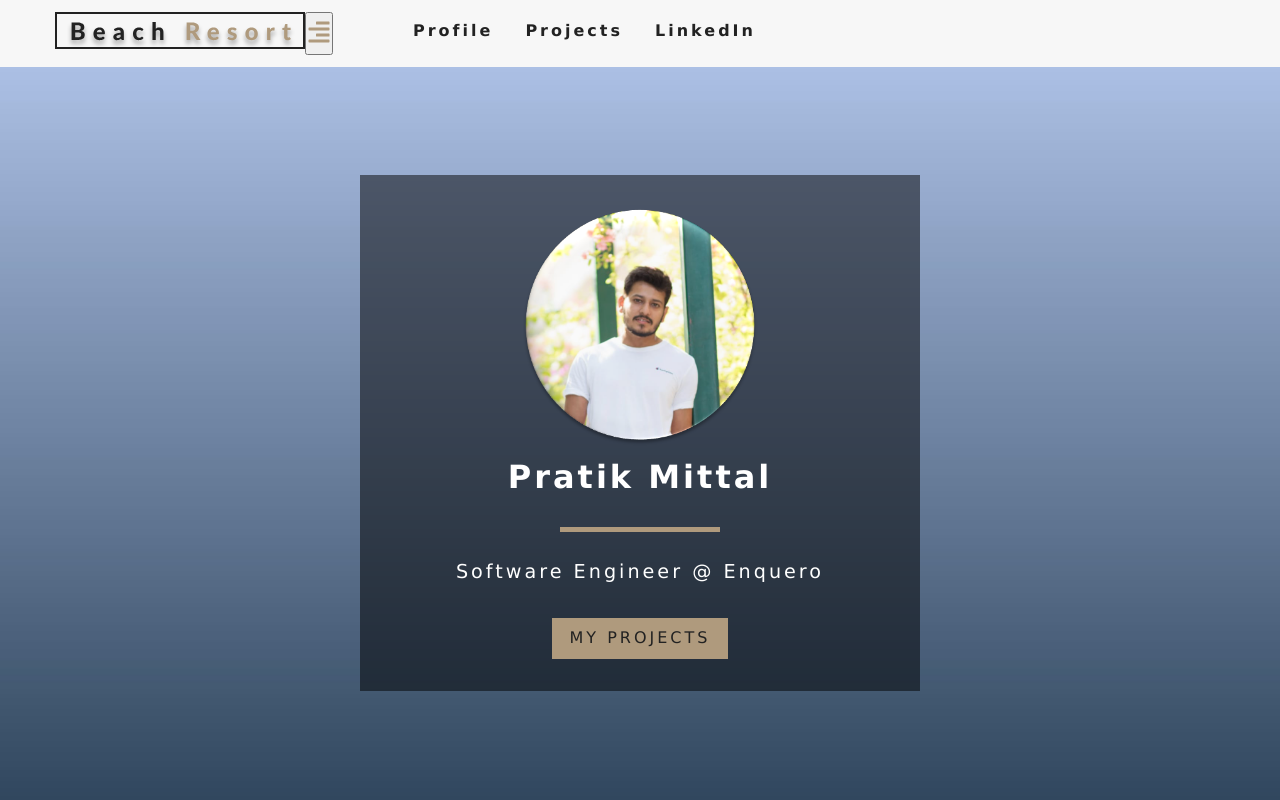
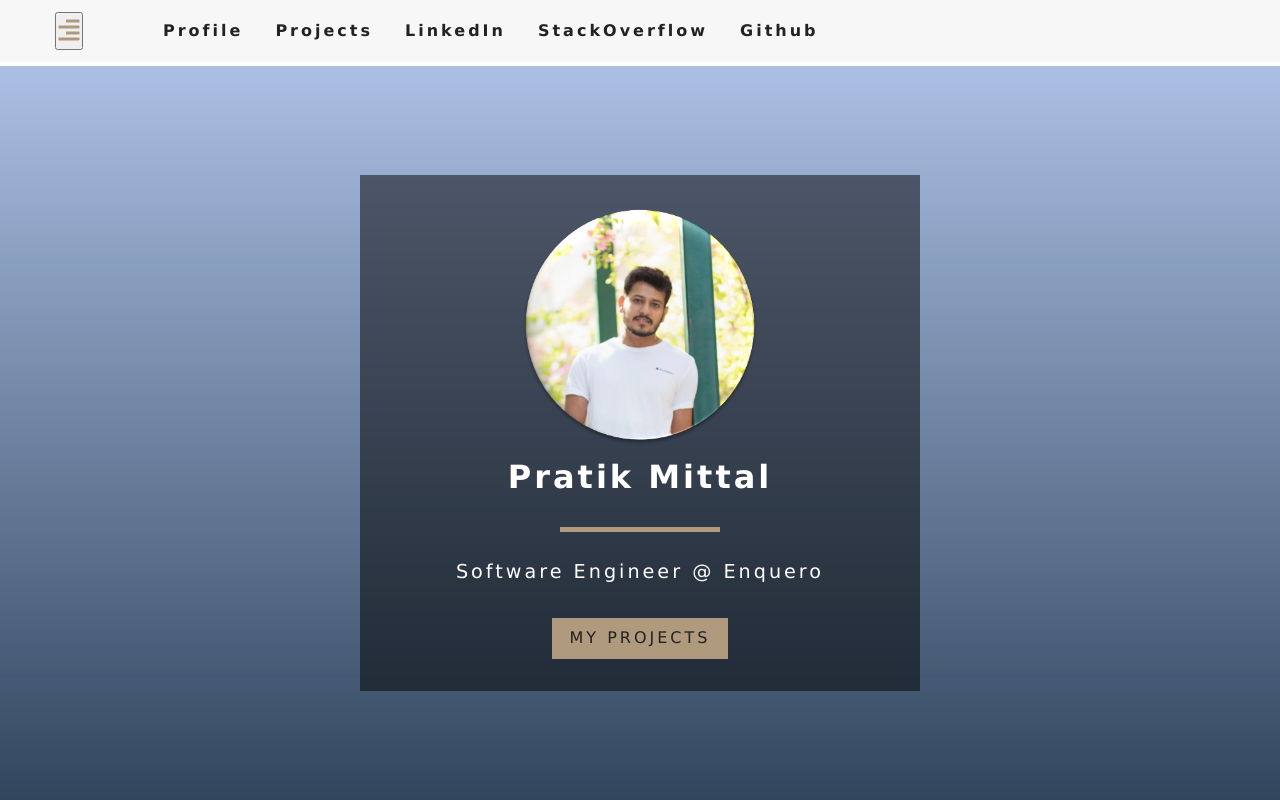
Before and after one commit to pratik1994/Portfolio, a React (Create React App) app: page / in a window 1280 px wide. Shown: the top 800 px of the page. Built offline with nearby package versions, Linux system fonts and the light colour scheme; no server answers.

Commit message:
removed warnings
removed warnings

```diff
--- a/src/component/Banner.js
+++ b/src/component/Banner.js
@@ -1,6 +1,6 @@
 import React from "react";
-import Avatar from '../images/badge.png';
-import {FaAlignRight} from 'react-icons/fa';
+import Avatar from "../images/badge.png";
+// import {FaAlignRight} from 'react-icons/fa';
 
 const Banner = ({ children, title, subtitle }) => {
   return (
--- a/src/component/Navbar.js
+++ b/src/component/Navbar.js
@@ -1,5 +1,4 @@
 import React, { Component } from "react";
-import Logo from "../images/logo.svg";
 import { FaAlignRight } from "react-icons/fa";
 import { Link } from "react-router-dom";
 
@@ -15,9 +14,6 @@
       <nav className="navbar">
         <div className="nav-center">
           <div className="nav-header">
-            <Link to="/">
-              <img src={Logo} alt="Portfolio" />
-            </Link>
             <button
               type="button"
               className="nav-button"
@@ -39,16 +35,29 @@
               <a
                 href="https://www.linkedin.com/in/pratik-mittal-6588b361/"
                 target="_blank"
+                rel="noopener noreferrer"
               >
                 LinkedIn
               </a>
             </li>
-            {/* <li>
-                        <a href='https://stackoverflow.com/users/7682818/pratik-mittal' target="_blank">StackOverflow</a>
-                    </li>
-                    <li>
-                        <a href='https://github.com/pratik1994' target="_blank">Github</a>
-                    </li> */}
+            <li>
+              <a
+                href="https://stackoverflow.com/users/7682818/pratik-mittal"
+                target="_blank"
+                rel="noopener noreferrer"
+              >
+                StackOverflow
+              </a>
+            </li>
+            <li>
+              <a
+                href="https://github.com/pratik1994"
+                target="_blank"
+                rel="noopener noreferrer"
+              >
+                Github
+              </a>
+            </li>
           </ul>
         </div>
       </nav>
--- a/src/component/ProjectContainer.js
+++ b/src/component/ProjectContainer.js
@@ -1,19 +1,17 @@
-import React from 'react'
+import React from "react";
 import ProjectFilter from "./ProjectFilter";
 import ProjectList from "./ProjectList";
-import {withProjectConsumer, ProjectConsumer} from '../context';
-import Loading from './Loading';
-function ProjectContainer({context}) {
-
-const{loading, projects, selectedProjects} =context;
- if(loading){
-        return <Loading />
+import { withProjectConsumer } from "../context";
+import Loading from "./Loading";
+function ProjectContainer({ context }) {
+  const { loading, projects, selectedProjects } = context;
+  if (loading) {
+    return <Loading />;
   }
   return (
     <>
       <ProjectFilter projects={projects}></ProjectFilter>
       <ProjectList projects={selectedProjects}></ProjectList>
-
     </>
   );
 }
```
Also changed, not shown: src/pages/Home.js (+19 -19 lines), src/pages/ProjectDetails.js (+6 -7 lines). Lines whose indentation alone changed are shown as unchanged.
